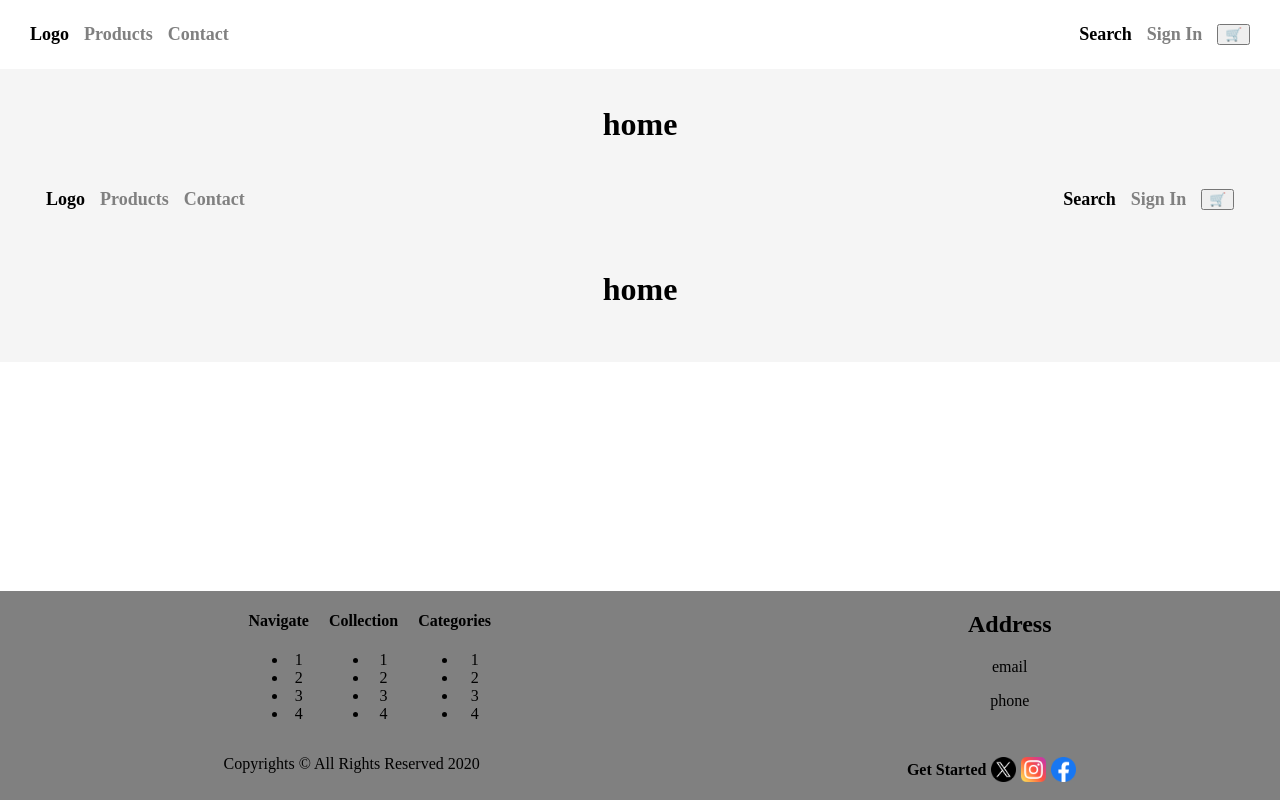
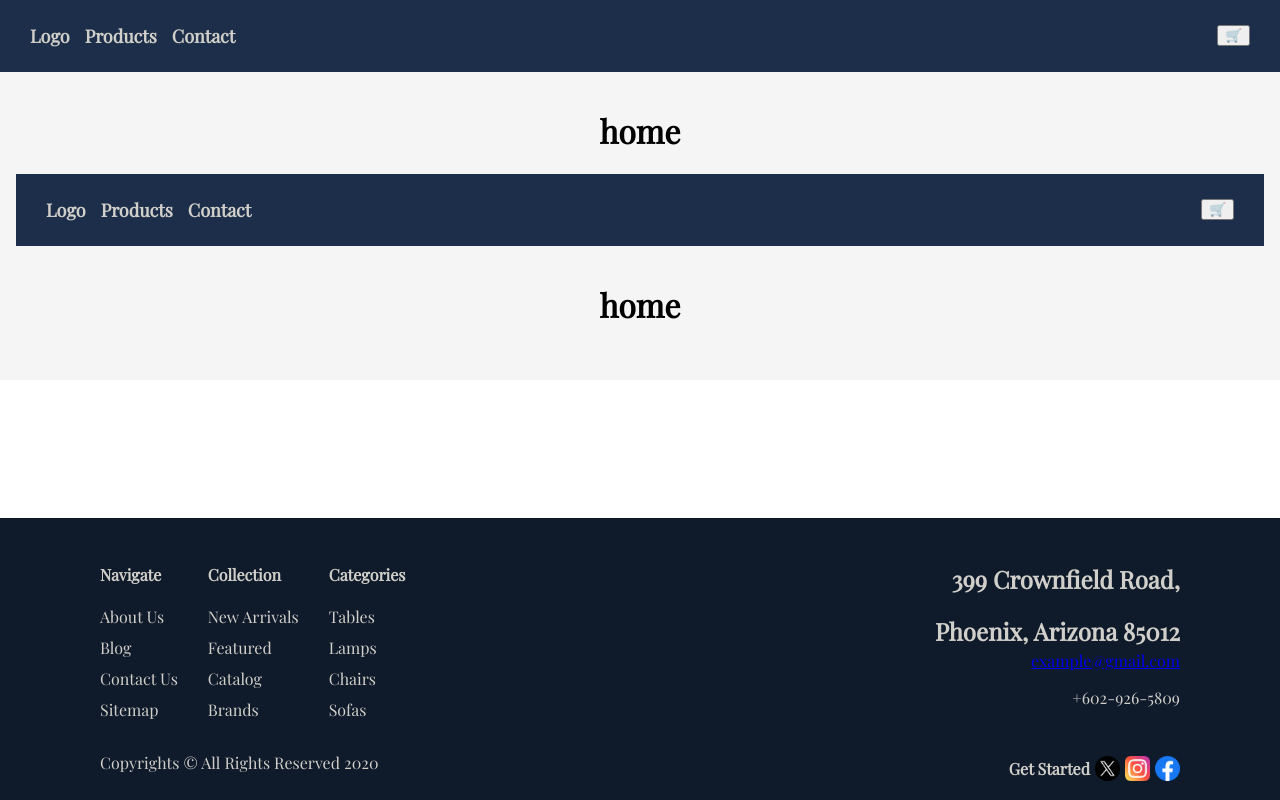
Before and after one commit to Ahmedhatem307/e-commerce-app, a Vue app: page /App in a window 1280 px wide. Built offline with nearby package versions, Linux system fonts and the light colour scheme.

Commit message:
Add font and colors for the app & fill placeholder values in footer

```diff
--- a/index.html
+++ b/index.html
@@ -1,13 +1,18 @@
 <!doctype html>
 <html lang="en">
+
 <head>
   <meta charset="UTF-8" />
   <link rel="icon" type="image/svg+xml" href="/vite.svg" />
   <meta name="viewport" content="width=device-width, initial-scale=1.0" />
-    <title>Vite + Vue + TS</title>
+  <title>E-Commerce-App</title>
+  <link href="https://fonts.googleapis.com/css2?family=Playfair+Display&display=swap" rel="stylesheet">
+
 </head>
+
 <body>
   <div id="app"></div>
   <script type="module" src="/src/main.ts"></script>
 </body>
+
 </html>
--- a/src/components/Footer.vue
+++ b/src/components/Footer.vue
@@ -1,43 +1,47 @@
 <template>
   <footer>
-    <div class="primaryContainer">
+    <div class="container">
+      <div class="leftContainer">
         <div class="primaryContainer__lists">
           <div>
             <h4>Navigate</h4>
             <ul>
-            <li>1</li>
-            <li>2</li>
-            <li>3</li>
-            <li>4</li>
+              <li>About Us</li>
+              <li>Blog</li>
+              <li>Contact Us</li>
+              <li>Sitemap</li>
             </ul>
           </div>
           <div>
             <h4>Collection</h4>
             <ul>
-            <li>1</li>
-            <li>2</li>
-            <li>3</li>
-            <li>4</li>
+              <li>New Arrivals</li>
+              <li>Featured</li>
+              <li>Catalog</li>
+              <li>Brands</li>
             </ul>
           </div>
           <div>
             <h4>Categories</h4>
             <ul>
-            <li>1</li>
-            <li>2</li>
-            <li>3</li>
-            <li>4</li>
+              <li>Tables</li>
+              <li>Lamps</li>
+              <li>Chairs</li>
+              <li>Sofas</li>
             </ul>
           </div>
         </div>
-      <div>
-        <h2>Address</h2>
-        <p>email</p>
-        <p>phone</p>
+      </div>
+      <div class="rightContainer">
+        <div class="info">
+          <h2>399 Crownfield Road,</h2>
+          <h2>Phoenix, Arizona 85012</h2>
+          <a href="#">example@gmail.com</a>
+          <p>+602-926-5809</p>
         </div>
       </div>
-
-    <div class="secondaryContainer">
+    </div>
+    <div class="buttomContainer">
       <div><p>Copyrights © All Rights Reserved 2020</p></div>
       <div class="social">
         <h4>Get Started</h4>
@@ -55,26 +59,50 @@ footer {
   left: 0;
   bottom: 0;
   width: 100%;
-  background-color: gray;
+  background-color: #0f1a2b;
+  color: #d1cfc9;
   text-align: center;
-  padding: 0 10px;
+  padding-top: 25px;
   display: flex;
   flex-direction: column;
   flex-wrap: wrap;
 }
-
-.primaryContainer,
-.secondaryContainer {
+.container,
+.buttomContainer {
   display: flex;
-  justify-content: space-around;
-  & .primaryContainer__lists {
+  flex-wrap: wrap;
+  justify-content: space-between;
+  margin: 0px 100px 0px 100px;
+}
+.leftContainer,
+.rightContainer {
   display: flex;
-    gap: 20px;
+  flex-direction: column;
+}
+.info {
+  text-align: end;
+  & h2 {
+    margin-bottom: 3px;
   }
 }
+.primaryContainer__lists {
+  display: flex;
+  gap: 30px;
+}
+.primaryContainer__lists div ul {
+  list-style-type: none;
+  padding: 0px;
+}
 
+.primaryContainer__lists div {
+  text-align: left;
+}
+.primaryContainer__lists div li {
+  margin: 5px 0 10px 0;
+}
 .social {
   display: flex;
+  justify-content: flex-end;
   align-items: center;
   gap: 5px;
 }
--- a/src/components/Header.vue
+++ b/src/components/Header.vue
@@ -12,8 +12,6 @@
       </div>
 
       <div class="navBar__rightSide">
-        <h4 class="navBar__rightSidd--searchLabel">Search</h4>
-        <a href="#" class="navBar__rightSide--signIn">Sign In</a>
         <button class="navBar__rightSide--cartBtn">🛒</button>
       </div>
     </nav>
@@ -22,6 +20,8 @@
 
 <style scoped>
 .navBar {
+  background-color: #1c2e4a;
+  color: #d1cfc9;
   display: flex;
   justify-content: space-between;
   gap: 1rem;
@@ -36,7 +36,7 @@
   & .navBar__leftSide--link,
   .navBar__rightSide--signIn {
     text-decoration: none;
-    color: gray;
+    color: #d1cfc9;
     font-weight: bold;
   }
 
--- a/src/components/Layout.vue
+++ b/src/components/Layout.vue
@@ -26,6 +26,7 @@ body {
   height: 100%;
   margin: 0;
   padding: 0;
+  font-family: "Playfair Display";
 }
 body {
   display: flex;
```
Lines whose indentation alone changed are shown as unchanged.
